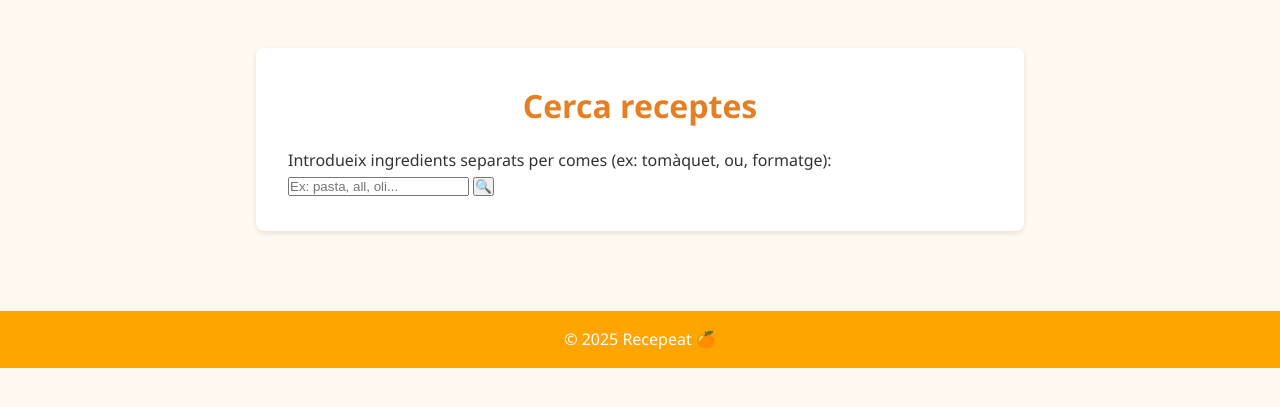
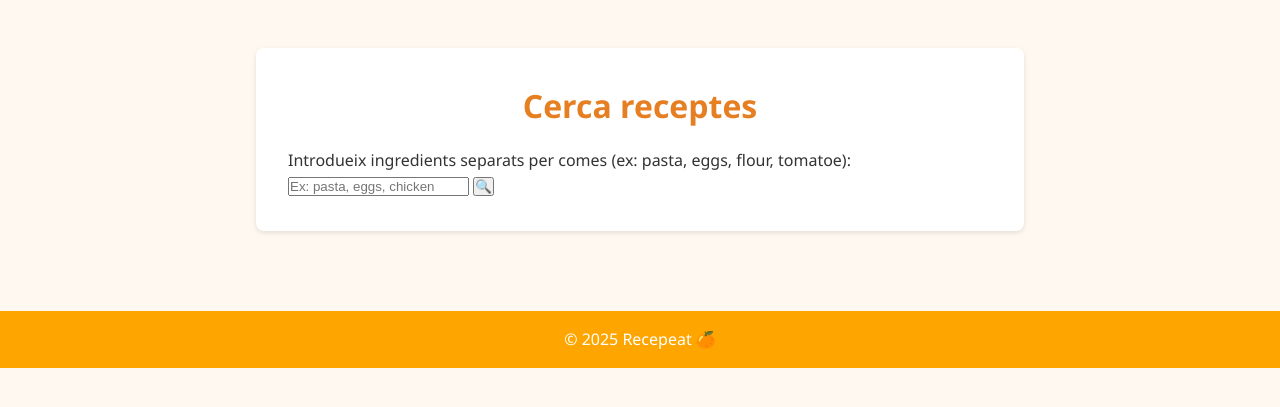
Before and after one commit to ednasolans/ProjecteWeb, a Django app: page /searcher/ in a window 1280 px wide. Shown: the part 70-477 px from the top of the page. Run offline with Django 5.2, Linux system fonts and the light colour scheme.

Commit message:
updated search

```diff
--- a/web/templates/search.html
+++ b/web/templates/search.html
@@ -5,12 +5,12 @@
 {% block content %}
 <div class="login-container">
     <h1>Cerca receptes</h1>
-    <p>Introdueix ingredients separats per comes (ex: tomàquet, ou, formatge):</p>
+    <p>Introdueix ingredients separats per comes (ex: pasta, eggs, flour, tomatoe):</p>
 
     <div class="search-bar">
         <form action="{% url 'buscar_receptes' %}" method="get">
             <label>
-                <input type="text" name="q" placeholder="Ex: pasta, all, oli..." required>
+                <input type="text" name="q" placeholder="Ex: pasta, eggs, chicken" required>
             </label>
             <button type="submit">🔍</button>
         </form>
```
